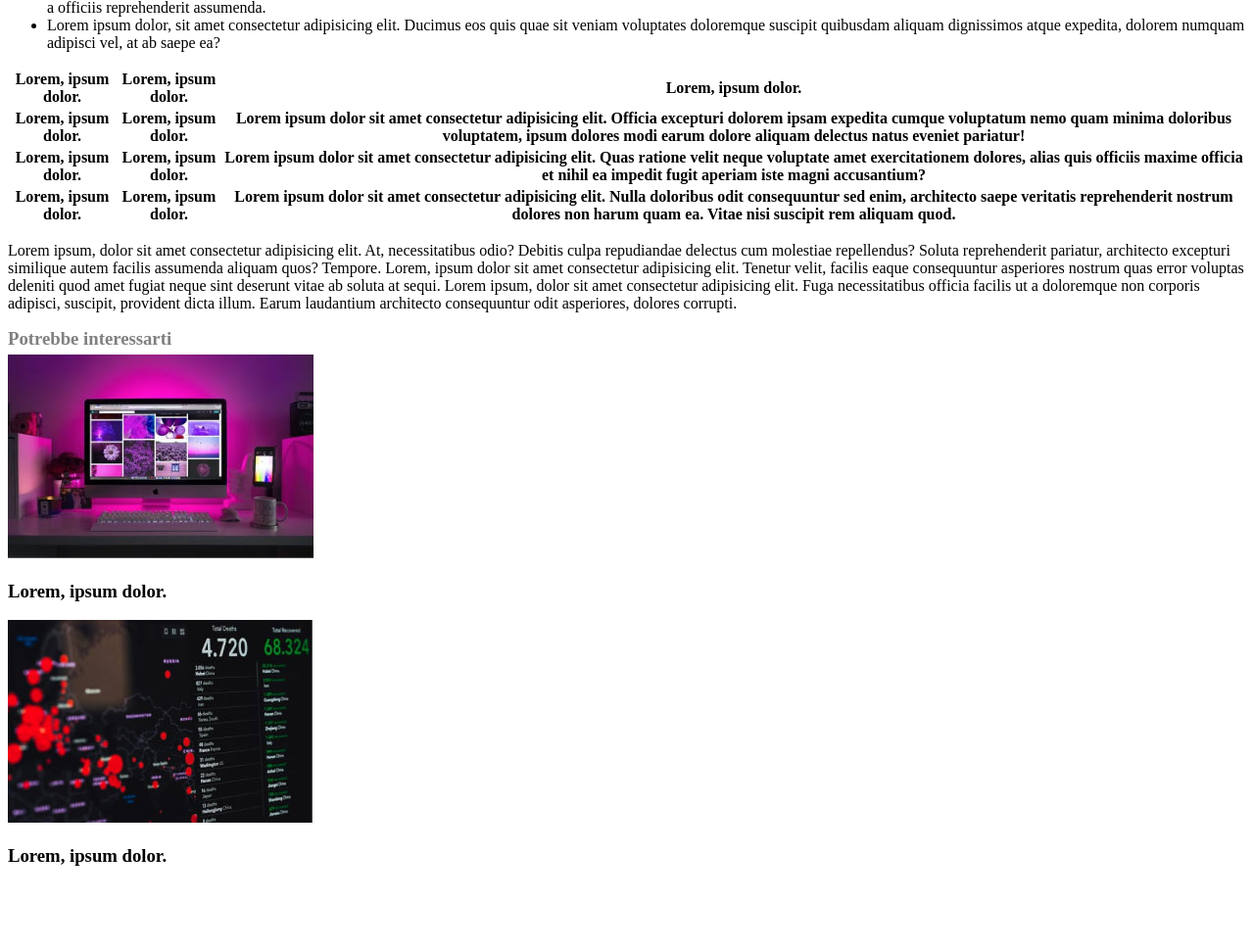
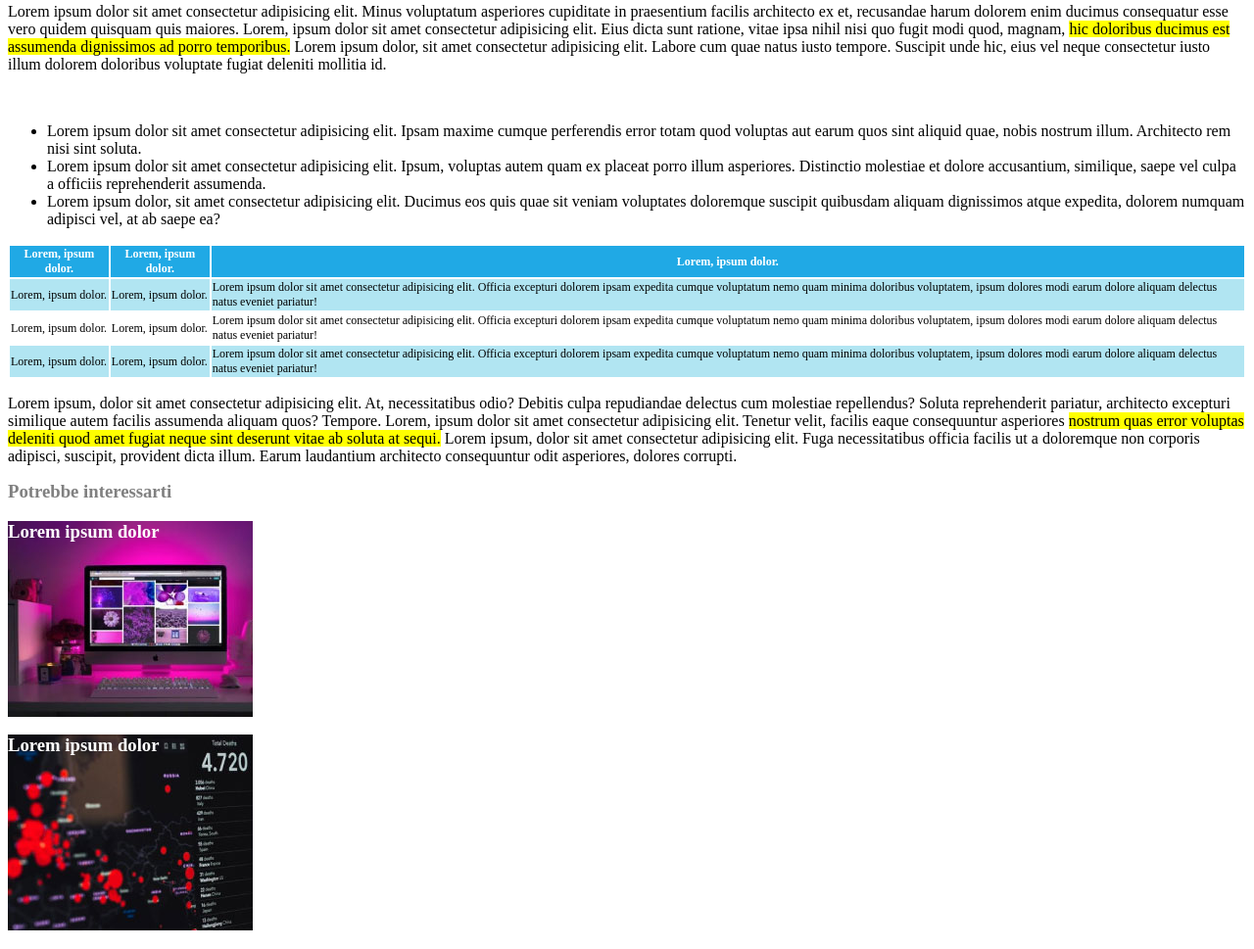
Before and after one commit to Rocca-Francesco/html-css-booleaner, a plain HTML site: page index.html in a window 1280 px wide. Shown: the part 675-1644 px from the top of the page at 98% size. Before the commit the page ends 1579 px from the top, so only its background shows below. Drawn offline with Linux system fonts and the light colour scheme.

Commit message:
sistemato header + ritocchi

```diff
--- a/css/style.css
+++ b/css/style.css
@@ -1,8 +1,17 @@
 header {
-    width: 200px;
-    background-color: red;
+    height: 175px;
+    background-color: #4895ed;
+    background-image: url(../img/pattern.png);
+}
+#logo {
+    height: 400px;
+    width: 400px;
+    text-align: bottom;
+    position: relative;
+    top: 70px;
 }
 
+/* effetti sottotitoli */
 .grey {
     color: grey;
 }
@@ -15,3 +24,41 @@ header {
     margin-top: 5px;
     margin-bottom: 5px;
 }
+
+.evidenziatore {
+    background-color: yellow;
+}
+
+/* sistemo table */
+
+th {
+    background-color: rgb(32,169,229);
+    color: white;
+}
+.azure {
+    background-color: #b1e5f2;
+}
+tr {
+    font-size: 12px;
+}
+.colonna-1 .colonna-2 {
+    width: 90px;
+}
+
+/* immagini articoli extra */
+#monitor {
+    height: 200px;
+    width: 250px;
+    color: white;
+    background-image: url(../img/monitor.jpg);
+    background-repeat: no-repeat;
+    text-align: justify;
+}
+#grafico {
+    height: 200px;
+    width: 250px;
+    color: white;
+    background-image: url(../img/graph.jpg);
+    background-repeat: no-repeat;
+    text-align: justify;
+}
--- a/index.html
+++ b/index.html
@@ -7,16 +7,12 @@
 </head>
 <body>
     <!-- header -->
-    <!-- <header>
+    <header>
 
         <div id="logo">
             <img src="./img/logo.svg" alt="the booleaner">
         </div>
-
-        <div id="sfondo">
-            <img src="./img/pattern.png" alt="sfondo">
-        </div>
-    </header> -->
+    </header>
 
     <!--parte principale della pagina -->
     <h1 class="no-margin">Internet deve essere al servizio del "bene pubblico": il manifesto di Tim Berners-Lee</h1>
@@ -38,7 +34,8 @@
         </div>
     </picture>
 
-    <p>Lorem ipsum dolor sit amet consectetur adipisicing elit. Minus voluptatum asperiores cupiditate in praesentium facilis architecto ex et, recusandae harum dolorem enim ducimus consequatur esse vero quidem quisquam quis maiores. Lorem, ipsum dolor sit amet consectetur adipisicing elit. Eius dicta sunt ratione, vitae ipsa nihil nisi quo fugit modi quod, magnam, hic doloribus ducimus est assumenda dignissimos ad porro temporibus. Lorem ipsum dolor, sit amet consectetur adipisicing elit. Labore cum quae natus iusto tempore. Suscipit unde hic, eius vel neque consectetur iusto illum dolorem doloribus voluptate fugiat deleniti mollitia id.</p>
+    <!-- testo articolo -->
+    <p>Lorem ipsum dolor sit amet consectetur adipisicing elit. Minus voluptatum asperiores cupiditate in praesentium facilis architecto ex et, recusandae harum dolorem enim ducimus consequatur esse vero quidem quisquam quis maiores. Lorem, ipsum dolor sit amet consectetur adipisicing elit. Eius dicta sunt ratione, vitae ipsa nihil nisi quo fugit modi quod, magnam, <span class="evidenziatore">hic doloribus ducimus est assumenda dignissimos ad porro temporibus.</span> Lorem ipsum dolor, sit amet consectetur adipisicing elit. Labore cum quae natus iusto tempore. Suscipit unde hic, eius vel neque consectetur iusto illum dolorem doloribus voluptate fugiat deleniti mollitia id.</p>
     <br>
 
     <ul>
@@ -51,39 +48,37 @@
     <table>
         <thead>
             <tr>
-                <th>Lorem, ipsum dolor.</th>
-                <th>Lorem, ipsum dolor.</th>
+                <th class="colonna-1">Lorem, ipsum dolor.</th>
+                <th class="colonna-2">Lorem, ipsum dolor.</th>
                 <th>Lorem, ipsum dolor.</th>
             </tr>
         </thead>
         <tbody>
-            <tr>
-                <th>Lorem, ipsum dolor.</th>
-                <th>Lorem, ipsum dolor.</th>
-                <th>Lorem ipsum dolor sit amet consectetur adipisicing elit. Officia excepturi dolorem ipsam expedita cumque voluptatum nemo quam minima doloribus voluptatem, ipsum dolores modi earum dolore aliquam delectus natus eveniet pariatur!</th>
+            <tr class="azure">
+                <td class="colonna-1">Lorem, ipsum dolor.</td>
+                <td class="colonna-2">Lorem, ipsum dolor.</td>
+                <td>Lorem ipsum dolor sit amet consectetur adipisicing elit. Officia excepturi dolorem ipsam expedita cumque voluptatum nemo quam minima doloribus voluptatem, ipsum dolores modi earum dolore aliquam delectus natus eveniet pariatur!</td>
             </tr>
             <tr>
-                <th>Lorem, ipsum dolor.</th>
-                <th>Lorem, ipsum dolor.</th>
-                <th>Lorem ipsum dolor sit amet consectetur adipisicing elit. Quas ratione velit neque voluptate amet exercitationem dolores, alias quis officiis maxime officia et nihil ea impedit fugit aperiam iste magni accusantium?</th>
+                <td class="colonna-1">Lorem, ipsum dolor.</td>
+                <td class="colonna-2">Lorem, ipsum dolor.</td>
+                <td>Lorem ipsum dolor sit amet consectetur adipisicing elit. Officia excepturi dolorem ipsam expedita cumque voluptatum nemo quam minima doloribus voluptatem, ipsum dolores modi earum dolore aliquam delectus natus eveniet pariatur!</td>
             </tr>
-            <tr>
-                <th>Lorem, ipsum dolor.</th>
-                <th>Lorem, ipsum dolor.</th>
-                <th>Lorem ipsum dolor sit amet consectetur adipisicing elit. Nulla doloribus odit consequuntur sed enim, architecto saepe veritatis reprehenderit nostrum dolores non harum quam ea. Vitae nisi suscipit rem aliquam quod.</th>
+            <tr class="azure">
+                <td class="colonna-1">Lorem, ipsum dolor.</td>
+                <td class="colonna-2">Lorem, ipsum dolor.</td>
+                <td>Lorem ipsum dolor sit amet consectetur adipisicing elit. Officia excepturi dolorem ipsam expedita cumque voluptatum nemo quam minima doloribus voluptatem, ipsum dolores modi earum dolore aliquam delectus natus eveniet pariatur!</td>
             </tr>
         </tbody>
     </table>
 
-    <p>Lorem ipsum, dolor sit amet consectetur adipisicing elit. At, necessitatibus odio? Debitis culpa repudiandae delectus cum molestiae repellendus? Soluta reprehenderit pariatur, architecto excepturi similique autem facilis assumenda aliquam quos? Tempore. Lorem, ipsum dolor sit amet consectetur adipisicing elit. Tenetur velit, facilis eaque consequuntur asperiores nostrum quas error voluptas deleniti quod amet fugiat neque sint deserunt vitae ab soluta at sequi. Lorem ipsum, dolor sit amet consectetur adipisicing elit. Fuga necessitatibus officia facilis ut a doloremque non corporis adipisci, suscipit, provident dicta illum. Earum laudantium architecto consequuntur odit asperiores, dolores corrupti.</p>
+    <p>Lorem ipsum, dolor sit amet consectetur adipisicing elit. At, necessitatibus odio? Debitis culpa repudiandae delectus cum molestiae repellendus? Soluta reprehenderit pariatur, architecto excepturi similique autem facilis assumenda aliquam quos? Tempore. Lorem, ipsum dolor sit amet consectetur adipisicing elit. Tenetur velit, facilis eaque consequuntur asperiores <span class="evidenziatore"> nostrum quas error voluptas deleniti quod amet fugiat neque sint deserunt vitae ab soluta at sequi.</span> Lorem ipsum, dolor sit amet consectetur adipisicing elit. Fuga necessitatibus officia facilis ut a doloremque non corporis adipisci, suscipit, provident dicta illum. Earum laudantium architecto consequuntur odit asperiores, dolores corrupti.</p>
 
     <!-- fondo pagina con immagini -->
     <div>
         <h3 class="grey no-margin">Potrebbe interessarti</h3>
-        <img src="./img/monitor.jpg" alt="monitor">
-        <h3>Lorem, ipsum dolor.</h3>
-        <img src="./img/graph.jpg" alt="grafico">
-        <h3>Lorem, ipsum dolor.</h3>
+        <h3 id="monitor">Lorem ipsum dolor</h3>
+        <h3 id="grafico">Lorem ipsum dolor</h3>
     </div>
 </body>
 </html>
```
